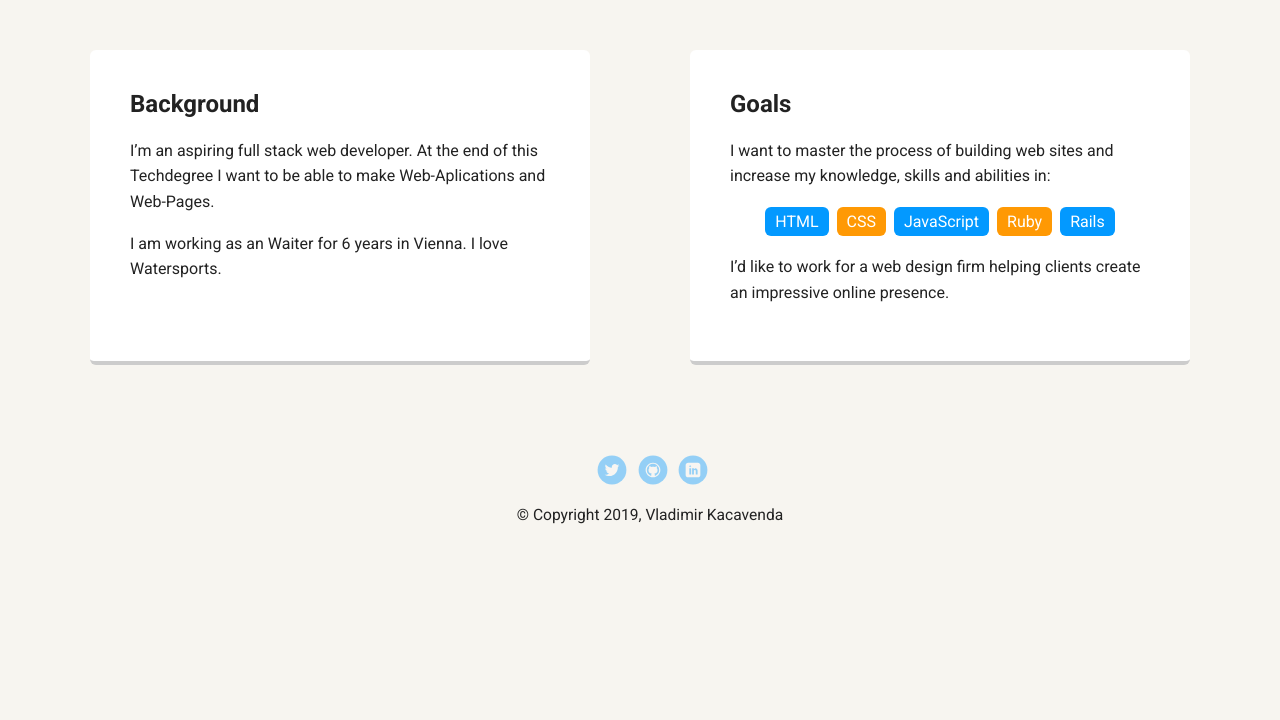
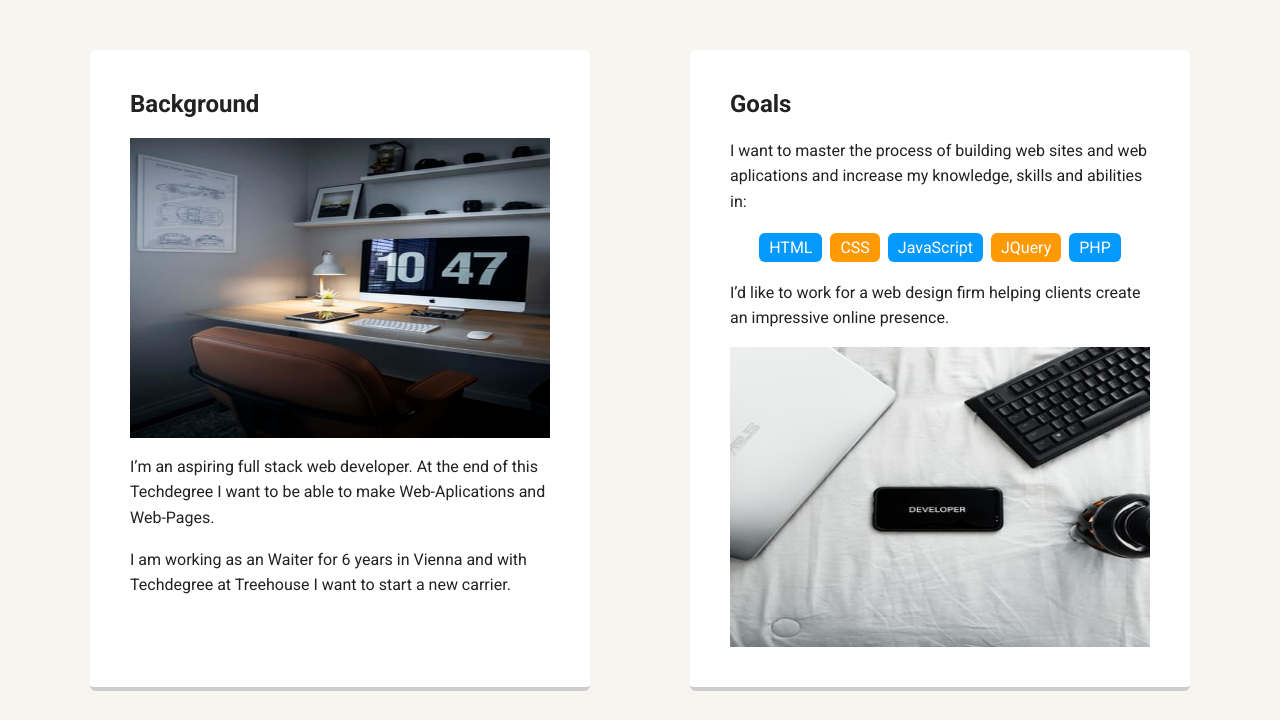
Before and after one commit to kacavendavladimir/My-Portfolio, a plain HTML site: page index.html in a window 1280 px wide. Shown: the part 600-1320 px from the top of the page. Before the commit the page ends 1219 px from the top, so only its background shows below. Drawn offline with Linux system fonts and the light colour scheme; a web font is replaced by a local one.

Commit message:
My-Portfolio
Some text is changed,Two photos is added to the cards,div tags are
changed for the nav and section tag.
Twiter and Linkedin are removed from the footer.

```diff
--- a/index.html
+++ b/index.html
@@ -8,13 +8,13 @@
   <link href="https://fonts.googleapis.com/css?family=Muli%7CRoboto:400,300,500,700,900" rel="stylesheet"></head>
   <body>
 
-    <div class="main-nav">
+    <nav class="main-nav">
         <ul class="nav">
           <li class="name">Vladimir Kacavenda</li>
           <li><a href="index.html">Home</a></li>
           <li><a href="experience.html">Experience</a></li>
         </ul>
-    </div>
+    </nav>
 
     <header>
       <img src="images/profile-img.jpg" alt="Laptop and cup of coffee" class="profile-image">
@@ -23,31 +23,31 @@
     </header>
 
     <main class="flex">
-      <div class="card">
+      <section class="card">
         <h2>Background</h2>
+        <img src="images/photo1.jpg" alt="Home office with desk and iMac" class="photo">
         <p>I’m an aspiring full stack web developer. At the end of this Techdegree I want to be able to make Web-Aplications and Web-Pages.</p>
-        <p>I am working as an Waiter for 6 years in Vienna. I love Watersports.</p>
-      </div>
+        <p>I am working as an Waiter for 6 years in Vienna and with Techdegree at Treehouse I want to start a new carrier.</p>
+      </section>
 
-      <div class="card">
+      <section class="card">
         <h2>Goals</h2>
-        <p>I want to master the process of building web sites and increase my knowledge, skills and abilities in:</p>
+        <p>I want to master the process of building web sites and web aplications and increase my knowledge, skills and abilities in:</p>
         <ul class="skills">
           <li>HTML</li>
           <li>CSS</li>
           <li>JavaScript</li>
-          <li>Ruby</li>
-          <li>Rails</li>
+          <li>JQuery</li>
+          <li>PHP</li>
         </ul>
         <p>I’d like to work for a web design firm helping clients create an impressive online presence.</p>
-      </div>
+        <img src="images/developer.jpg" alt="Phone with text `Developer` text on it" class="photo">
+      </section>
 
     </main>
     <footer>
       <ul>
-        <li><a href="https://twiter.com" class="social twitter"></a></li>
         <li><a href="https://github.com/kacavendavladimir" class="social github" target="_blank"></a></li>
-        <li><a href="https://www.linkedin.com" class="social linkedin"></a></li>
       </ul>
       <p class="copyright">&copy; Copyright 2019, Vladimir Kacavenda</p>
     </footer>
--- a/styles.css
+++ b/styles.css
@@ -83,12 +83,12 @@ header .profile-image {
   margin-top: 50px;
   width: 150px;
   height: 150px;
-  border-radius: 50%;
+  border-radius: 60%;
   border: 3px solid white;
   transition: all .5s;
 }
 header .profile-image:hover {
-  transform: scale(1.2) rotate(5deg);
+  transform: scale(1.4) rotate(360deg) ;
 }
 .tag {
   background-color: #efefef;
@@ -114,6 +114,12 @@ header .profile-image:hover {
 }
 .card:hover {
   border-color: #ff99ff;
+}
+
+.photo {
+  display: block;
+  width: 420px;
+  height: 300px;
 }
 
 ul.skills {
@@ -169,12 +175,7 @@ a.social {
   opacity: .4;
   transition: all .5s;
 }
-a.twitter {
-  background-image: url(images/twitter.svg);
-}
-a.linkedin {
-  background-image: url(images/linkedin.svg);
-}
+
 a.github {
   background-image: url(images/github.svg);
 }
```
Also changed, not shown: experience.html (+8 -10 lines), images/developer.jpg (added), images/photo1.jpg (added).
